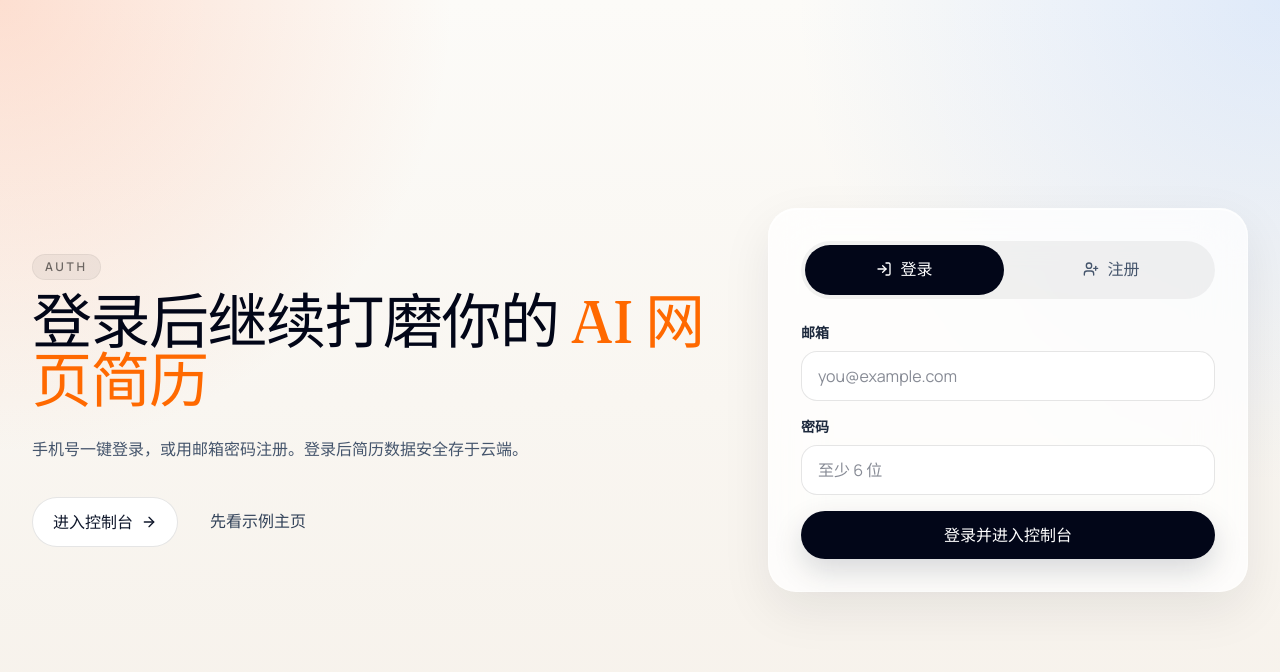
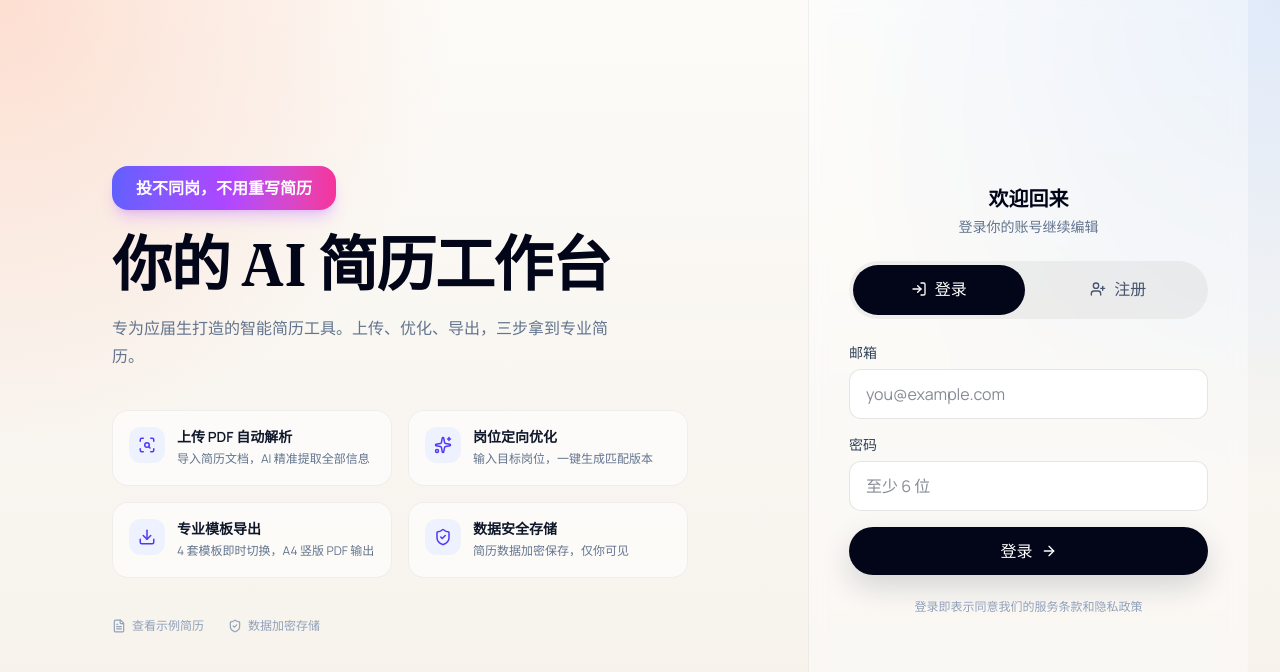
Before and after one commit to huongbew1dut6957-source/my-ai-project, a Next.js app: page /auth in a window 1280 px wide. Shown: the top 672 px of the page. Built offline with nearby package versions, Linux system fonts and the light colour scheme; no server answers.

Commit message:
登录页焕新：左右分栏 + 产品亮点 + 应届生友好设计
- 左侧：渐变 slogan + 产品名 + 4 大功能亮点卡片 + 示例/安全标注
- 右侧：登录/注册表单，卡片式圆角输入框，indigo 聚焦色
- 去掉旧版普通描述文案，改为价值导向的功能展示

```diff
--- a/src/components/auth/auth-shell.tsx
+++ b/src/components/auth/auth-shell.tsx
@@ -2,11 +2,34 @@
 
 import Link from "next/link";
 import { useState, useTransition } from "react";
-import { ArrowRight, Lock, LogIn, UserPlus } from "lucide-react";
+import { ArrowRight, Download, FileText, Lock, LogIn, ScanSearch, ShieldCheck, Sparkles, UserPlus } from "lucide-react";
 import { Button } from "@/components/ui/button";
 import { getSupabaseBrowserClient, isSupabaseConfigured } from "@/lib/supabase/client";
 
 type AuthMode = "email-signin" | "email-signup";
+
+const features = [
+  {
+    icon: ScanSearch,
+    title: "上传 PDF 自动解析",
+    desc: "导入简历文档，AI 精准提取全部信息",
+  },
+  {
+    icon: Sparkles,
+    title: "岗位定向优化",
+    desc: "输入目标岗位，一键生成匹配版本",
+  },
+  {
+    icon: Download,
+    title: "专业模板导出",
+    desc: "4 套模板即时切换，A4 竖版 PDF 输出",
+  },
+  {
+    icon: ShieldCheck,
+    title: "数据安全存储",
+    desc: "简历数据加密保存，仅你可见",
+  },
+];
 
 export function AuthShell() {
   const [mode, setMode] = useState<AuthMode>("email-signin");
@@ -46,38 +69,63 @@ export function AuthShell() {
   };
 
   return (
-    <main className="app-shell grid min-h-screen items-center gap-10 py-10 lg:grid-cols-[1.1fr_480px]">
-      <section>
-        <div className="section-kicker">Auth</div>
-        <h1 className="max-w-3xl font-[family-name:var(--font-fraunces)] text-5xl leading-[0.98] tracking-tight text-slate-950 sm:text-6xl">
-          登录后继续打磨你的
-          <span className="text-orange-500"> AI 网页简历</span>
+    <main className="app-shell grid min-h-screen lg:grid-cols-[1fr_440px]">
+      {/* Left — Branding */}
+      <section className="flex flex-col justify-center px-6 py-16 sm:px-12 lg:px-20">
+        <div className="max-w-xl">
+          {/* Slogan badge */}
+          <div className="mb-6 inline-block rounded-2xl bg-gradient-to-r from-indigo-500 via-purple-500 to-pink-500 px-6 py-2.5 text-base font-bold text-white shadow-lg shadow-purple-500/25">
+            投不同岗，不用重写简历
+          </div>
+
+          <h1 className="font-[family-name:var(--font-fraunces)] text-4xl font-semibold tracking-tight text-slate-950 sm:text-5xl lg:text-6xl">
+            你的 AI 简历工作台
           </h1>
-        <p className="mt-6 max-w-2xl text-base leading-8 text-slate-600">
-          手机号一键登录，或用邮箱密码注册。登录后简历数据安全存于云端。
+
+          <p className="mt-5 max-w-lg text-base leading-7 text-slate-500">
+            专为应届生打造的智能简历工具。上传、优化、导出，三步拿到专业简历。
           </p>
-        <div className="mt-8 flex flex-wrap gap-3">
-          <Link href="/dashboard">
-            <Button variant="secondary">
-              进入控制台
-              <ArrowRight size={16} />
-            </Button>
+
+          {/* Feature grid */}
+          <div className="mt-10 grid gap-4 sm:grid-cols-2">
+            {features.map(({ icon: Icon, title, desc }) => (
+              <div key={title} className="flex gap-3 rounded-2xl border border-black/5 bg-white/60 p-4">
+                <div className="flex h-9 w-9 shrink-0 items-center justify-center rounded-xl bg-indigo-50">
+                  <Icon size={18} className="text-indigo-600" />
+                </div>
+                <div>
+                  <p className="text-sm font-semibold text-slate-900">{title}</p>
+                  <p className="mt-0.5 text-xs leading-5 text-slate-500">{desc}</p>
+                </div>
+              </div>
+            ))}
+          </div>
+
+          {/* Footer note */}
+          <div className="mt-10 flex items-center gap-6 text-xs text-slate-400">
+            <Link href="/p/demo-resume" className="inline-flex items-center gap-1.5 hover:text-slate-600 transition-colors">
+              <FileText size={14} />
+              查看示例简历
             </Link>
-          <Link href="/p/demo-resume">
-            <Button variant="ghost">先看示例主页</Button>
-          </Link>
+            <span className="flex items-center gap-1.5">
+              <ShieldCheck size={14} />
+              数据加密存储
+            </span>
+          </div>
         </div>
       </section>
 
-      <section className="glass-card p-6 sm:p-8">
+      {/* Right — Auth form */}
+      <section className="flex items-center border-l border-black/5 bg-white/40 px-6 py-16 sm:px-10 backdrop-blur-sm">
+        <div className="w-full max-w-sm mx-auto">
           {!isSupabaseConfigured ? (
-          <div className="space-y-4">
+            <div className="text-center space-y-4">
               <div className="inline-flex rounded-2xl bg-amber-100 p-3 text-amber-700">
                 <Lock size={22} />
               </div>
-            <h2 className="text-2xl font-semibold text-slate-950">需要先连接 Supabase</h2>
-            <p className="text-sm leading-7 text-slate-600">
-              目前项目代码已经接好了认证逻辑，但需要把 Supabase URL 和 Key 写进 `.env.local`
+              <h2 className="text-xl font-semibold text-slate-950">需要先连接 Supabase</h2>
+              <p className="text-sm leading-6 text-slate-500">
+                在 `.env.local` 中配置 Supabase URL 和 Key
               </p>
               <Link href="/dashboard">
                 <Button>先进入演示工作台</Button>
@@ -85,8 +133,15 @@ export function AuthShell() {
             </div>
           ) : (
             <>
+              <div className="mb-2 text-center">
+                <h2 className="text-xl font-semibold text-slate-950">欢迎回来</h2>
+                <p className="mt-1 text-sm text-slate-500">
+                  {mode === "email-signin" ? "登录你的账号继续编辑" : "创建账号开始制作简历"}
+                </p>
+              </div>
+
               {/* Mode tabs */}
-            <div className="mb-6 flex gap-2 rounded-full bg-black/5 p-1">
+              <div className="mt-6 flex gap-2 rounded-full bg-black/5 p-1">
                 {([
                   { id: "email-signin" as const, label: "登录", icon: LogIn },
                   { id: "email-signup" as const, label: "注册", icon: UserPlus },
@@ -95,8 +150,8 @@ export function AuthShell() {
                     key={id}
                     type="button"
                     onClick={() => { setMode(id); setError(null); setFeedback(null); }}
-                  className={`flex-1 rounded-full px-4 py-3 text-sm font-semibold ${
-                    mode === id ? "bg-slate-950 text-white" : "text-slate-600"
+                    className={`flex-1 rounded-full px-4 py-3 text-sm font-semibold transition-colors ${
+                      mode === id ? "bg-slate-950 text-white" : "text-slate-600 hover:text-slate-900"
                     }`}
                   >
                     <span className="inline-flex items-center justify-center gap-2">
@@ -107,11 +162,11 @@ export function AuthShell() {
                 ))}
               </div>
 
-            <div className="space-y-4">
+              <div className="mt-6 space-y-4">
                 <div>
-                <label className="editor-label">邮箱</label>
+                  <label className="mb-1.5 block text-sm font-medium text-slate-700">邮箱</label>
                   <input
-                  className="editor-input"
+                    className="w-full rounded-xl border border-black/10 bg-white px-4 py-3 text-sm text-slate-900 outline-none transition focus:border-indigo-400 focus:ring-4 focus:ring-indigo-50"
                     type="email"
                     placeholder="you@example.com"
                     value={email}
@@ -119,9 +174,9 @@ export function AuthShell() {
                   />
                 </div>
                 <div>
-                <label className="editor-label">密码</label>
+                  <label className="mb-1.5 block text-sm font-medium text-slate-700">密码</label>
                   <input
-                  className="editor-input"
+                    className="w-full rounded-xl border border-black/10 bg-white px-4 py-3 text-sm text-slate-900 outline-none transition focus:border-indigo-400 focus:ring-4 focus:ring-indigo-50"
                     type="password"
                     placeholder="至少 6 位"
                     value={password}
@@ -133,11 +188,17 @@ export function AuthShell() {
                 {error ? <p className="text-sm text-rose-600">{error}</p> : null}
 
                 <Button className="w-full" onClick={handleSubmit} disabled={isPending}>
-                {isPending ? "提交中..." : mode === "email-signin" ? "登录并进入控制台" : "注册账号"}
+                  {isPending ? "提交中..." : mode === "email-signin" ? "登录" : "创建账号"}
+                  {!isPending ? <ArrowRight size={16} /> : null}
                 </Button>
               </div>
+
+              <p className="mt-6 text-center text-xs text-slate-400">
+                登录即表示同意我们的服务条款和隐私政策
+              </p>
             </>
           )}
+        </div>
       </section>
     </main>
   );
```
Lines whose indentation alone changed are shown as unchanged.
